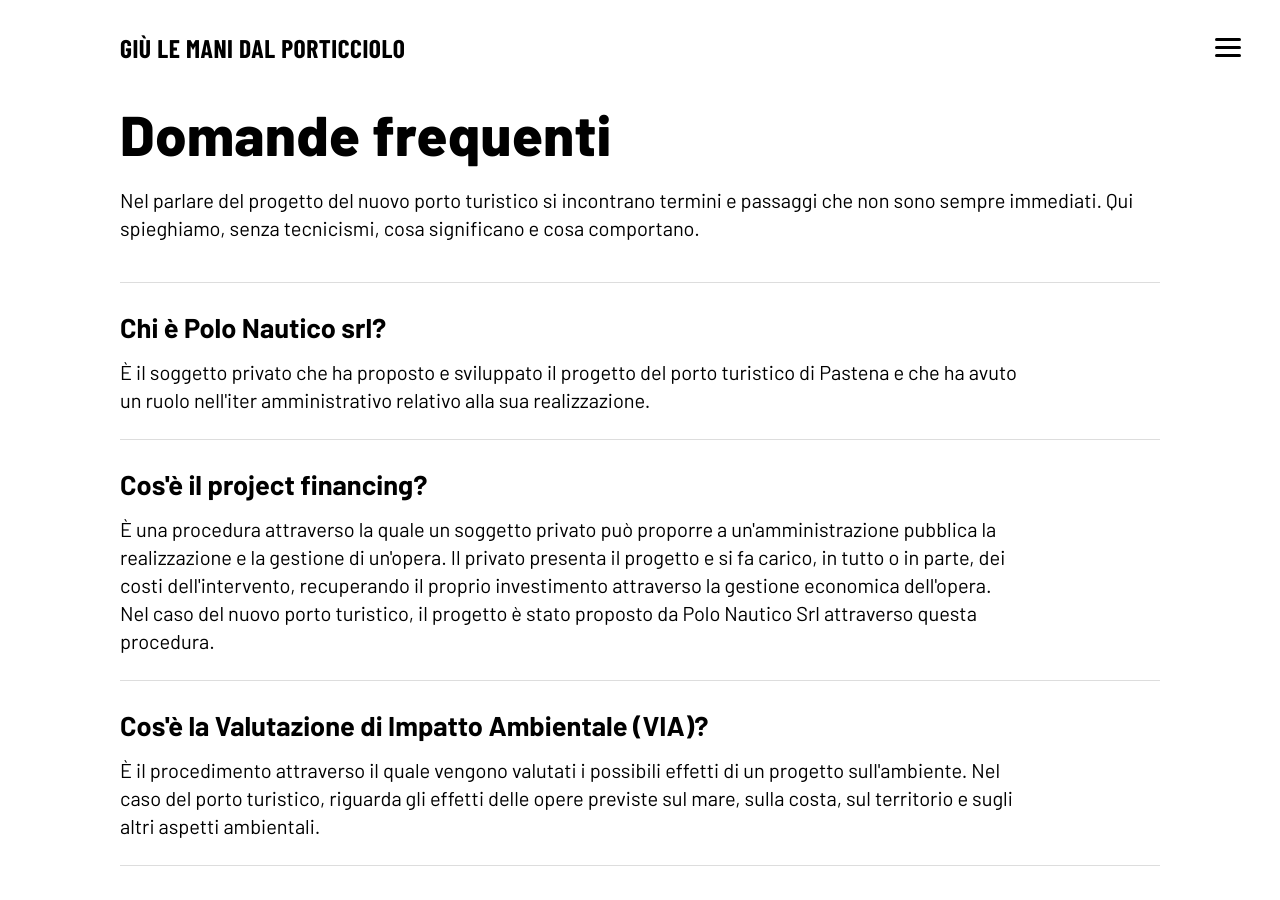
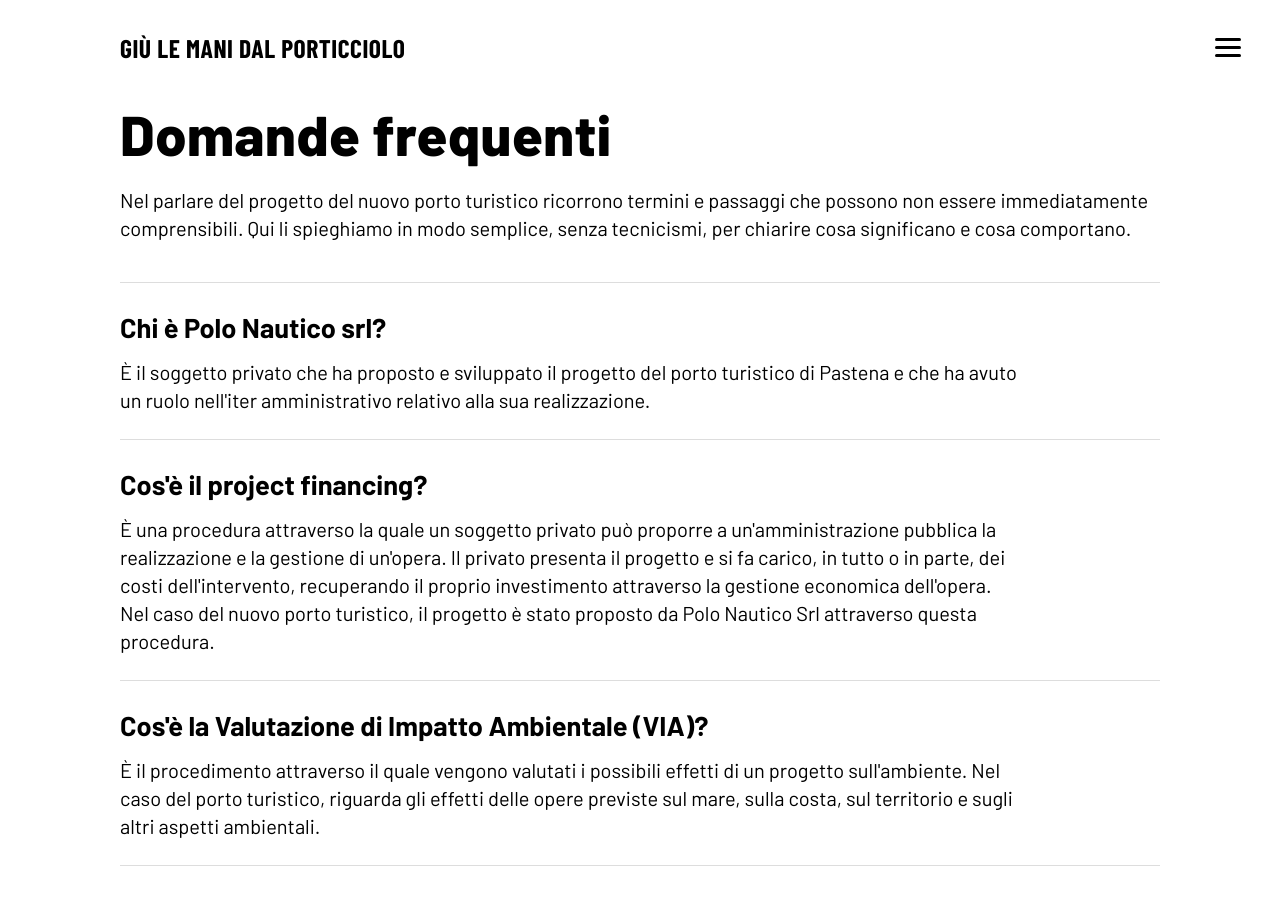
Before and after one commit to giulemanidalporticciolo/giulemanidalporticciolo.github.io, a Jekyll site: the page built from sito/faq.html, in a window 1280 px wide and 900 px high. Built offline with Jekyll 4.4.1, drawn with Linux system fonts in a browser that asks for light colours; some web fonts are replaced.

Commit message:
Update faq.html

```diff
--- a/sito/faq.html
+++ b/sito/faq.html
@@ -8,7 +8,7 @@ description: Le risposte alle domande più comuni sul progetto del porto turisti
     <h1>Domande frequenti</h1>
 
     <p>
-      Nel parlare del progetto del nuovo porto turistico si incontrano termini e passaggi che non sono sempre immediati. Qui spieghiamo, senza tecnicismi, cosa significano e cosa comportano.
+      Nel parlare del progetto del nuovo porto turistico ricorrono termini e passaggi che possono non essere immediatamente comprensibili. Qui li spieghiamo in modo semplice, senza tecnicismi, per chiarire cosa significano e cosa comportano.
     </p>
 </section>
 
```
